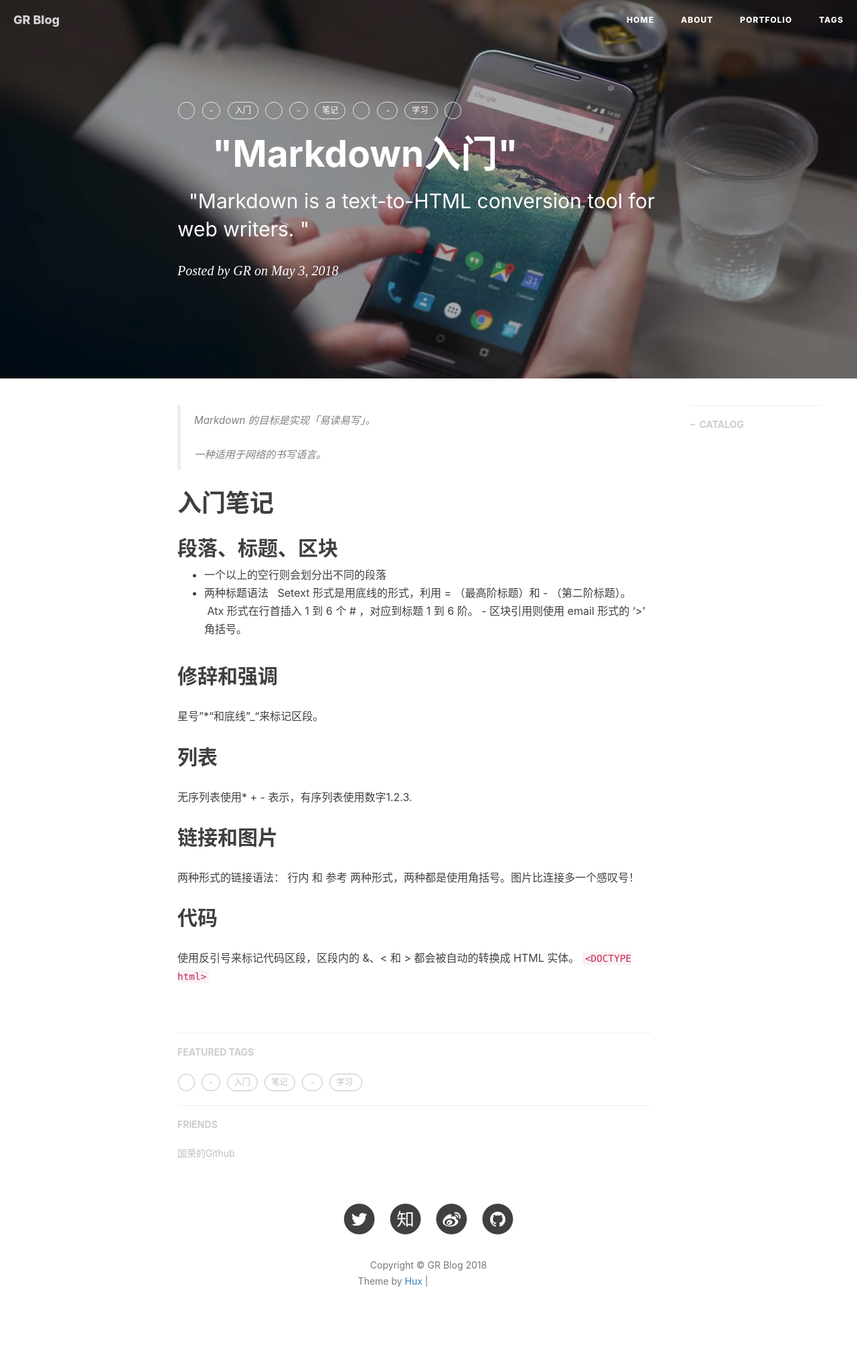
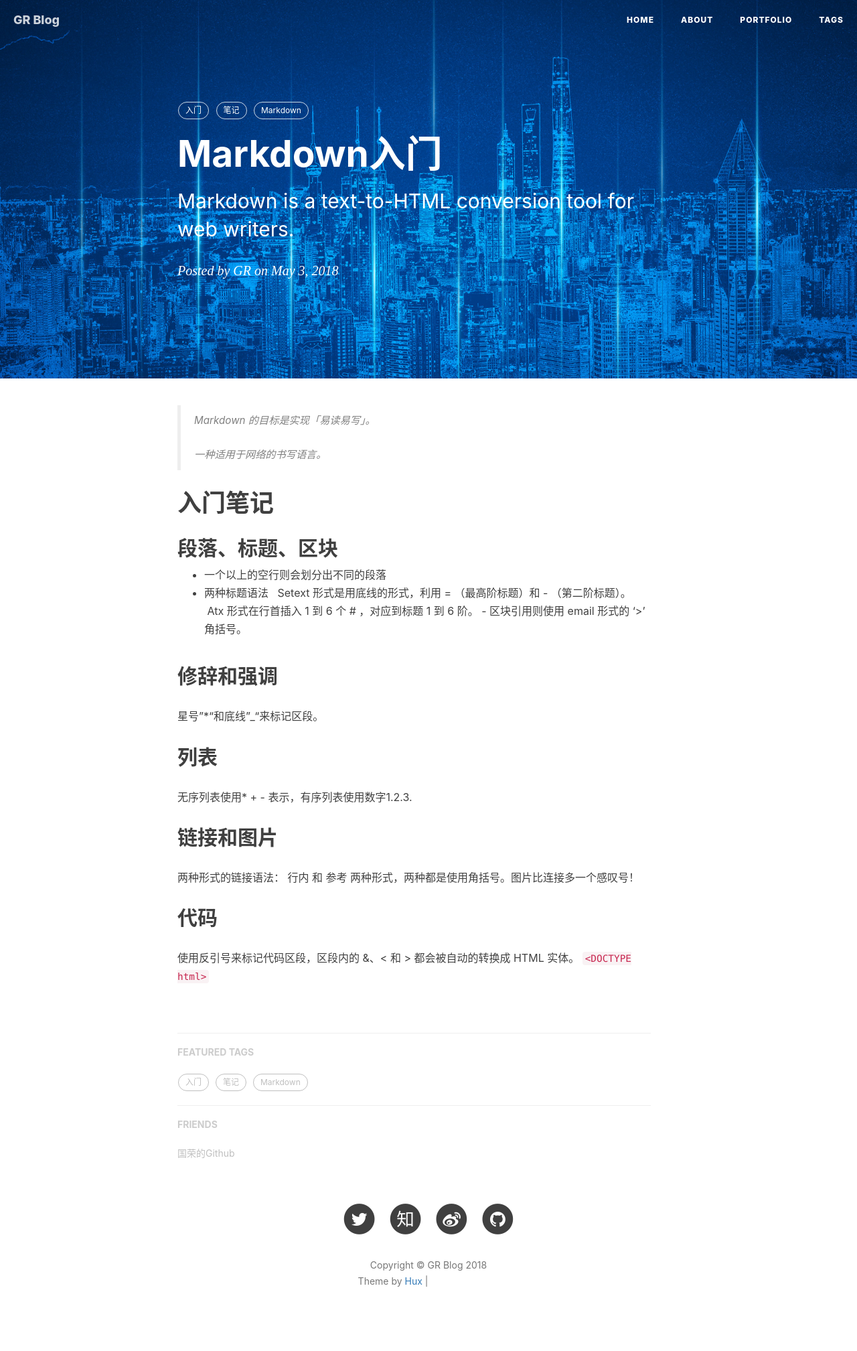
Before and after one commit to wangguorong1996/wangguorong1996.github.io, a Jekyll site: the page built from _posts/2018-05-03-learnMarkdown.markdown, in a window 1280 px wide. Shown: the whole page at 67% size. Built offline with Jekyll 4.4.1, drawn with Linux system fonts in a browser that asks for light colours; nearby versions of some CDN libraries; comment, search, counter and statistics services are not loaded; grey boxes are pictures that could not be loaded.

Commit message:
push-markdown

```diff
--- a/_posts/2018-05-03-learnMarkdown.markdown
+++ b/_posts/2018-05-03-learnMarkdown.markdown
@@ -1,17 +1,14 @@
 ---
 layout:     post
-title:      "Markdown入门"
-subtitle:   "Markdown is a text-to-HTML conversion tool for web writers. "
-date:       2018-05-03 23:27:00
+title:      "Markdown入门"
+subtitle:   "Markdown is a text-to-HTML conversion tool for web writers."
+date:       2018-05-03 23:27:00
 author:     "GR"
-header-img: "img/post-bg-nextgen-web-pwa.jpg"
-header-mask: 0.3
-catalog:    true
+header-img: "img/post-bg-markdown.jpg"
 tags:
-    - 入门
-    - 笔记
-    - 学习
-
+    - 入门
+    - 笔记
+    - Markdown
 ---
 
 > Markdown 的目标是实现「易读易写」。<br><br>
```
Also changed, not shown: img/post-bg-markdown.jpg (added), img/tag-bg.jpg (added).
